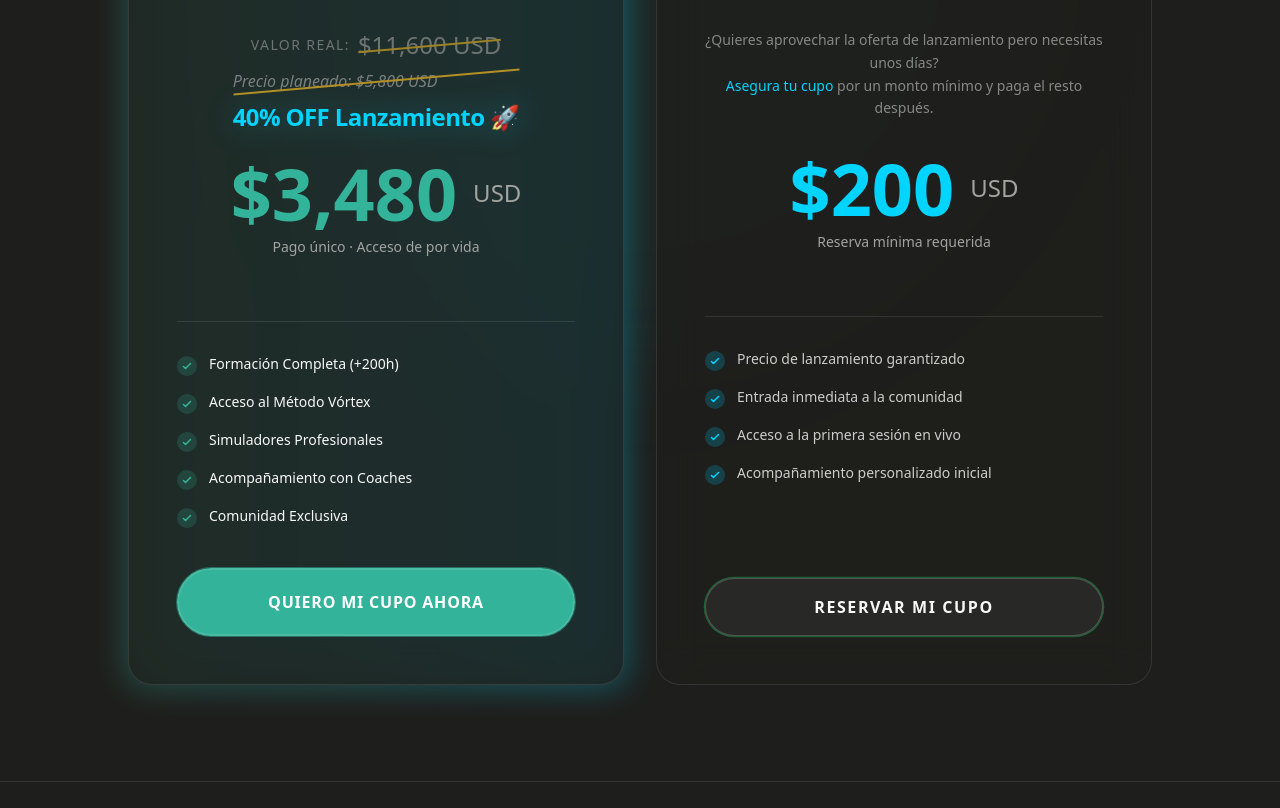
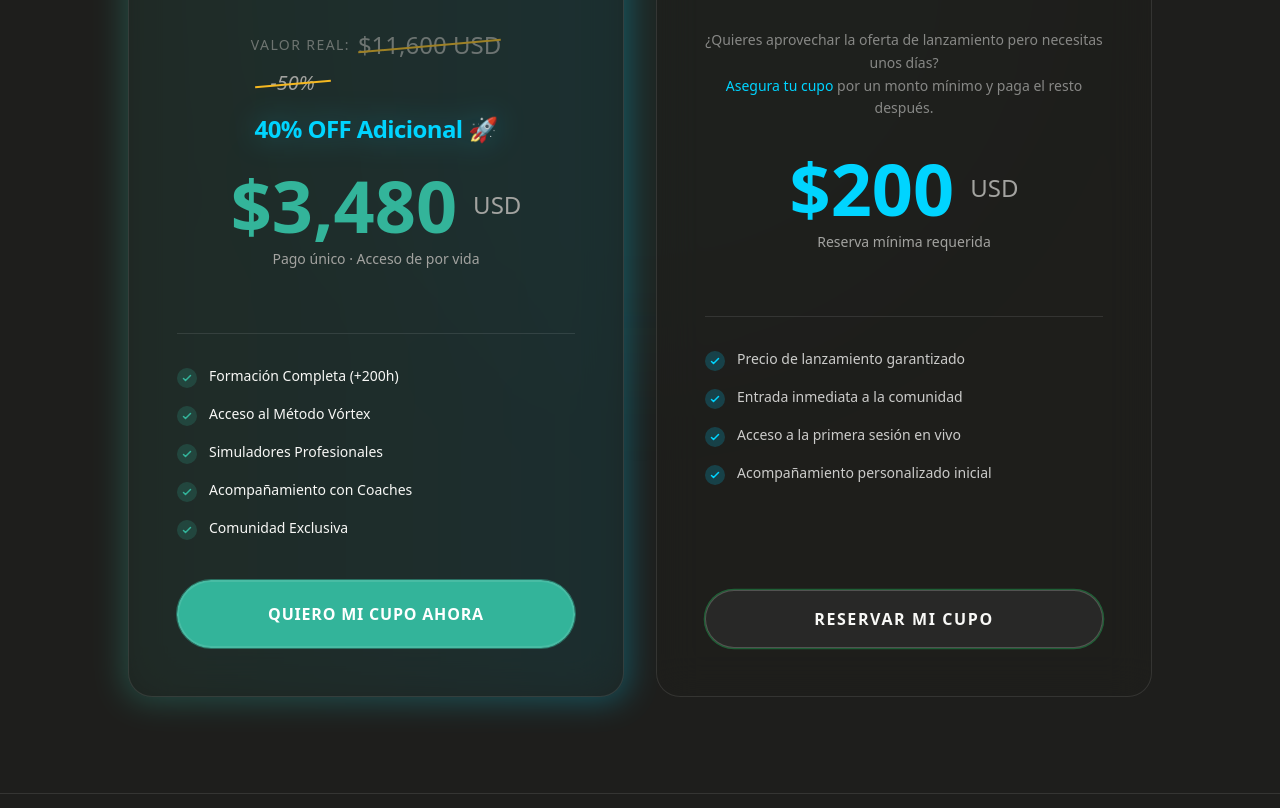
Before and after one commit to andresagudelo-financiera/money-traning, an Astro site: page / in a window 1280 px wide. Shown: the part 2799-3607 px from the top of the page. Built offline with nearby package versions, Linux system fonts and the light colour scheme; Astro itself is replaced by a stand-in of ours; a web font is replaced by a local one.

Commit message:
style: simplify pricing narrative with strike-through 50% indicator

```diff
--- a/src/components/pricing/PricingSection.astro
+++ b/src/components/pricing/PricingSection.astro
@@ -98,16 +98,16 @@ const reserveUrl = "https://pay.hotmart.com/Q104268411L?off=o96xp0c2";
               >
             </div>
 
-            <div class="space-y-2">
+            <div class="space-y-4">
               <div
-                class="text-soft-gray text-base italic font-light price-crossed opacity-70"
+                class="text-soft-gray/50 text-xl font-black price-crossed italic inline-block px-4"
               >
-                Precio planeado: $5,800 USD
+                -50%
               </div>
               <div
                 class="text-rebellion-cyan text-xl md:text-2xl font-black tracking-tight drop-shadow-[0_0_15px_rgba(0,212,255,0.3)]"
               >
-                40% OFF Lanzamiento 🚀
+                40% OFF Adicional 🚀
               </div>
             </div>
           </div>
```
